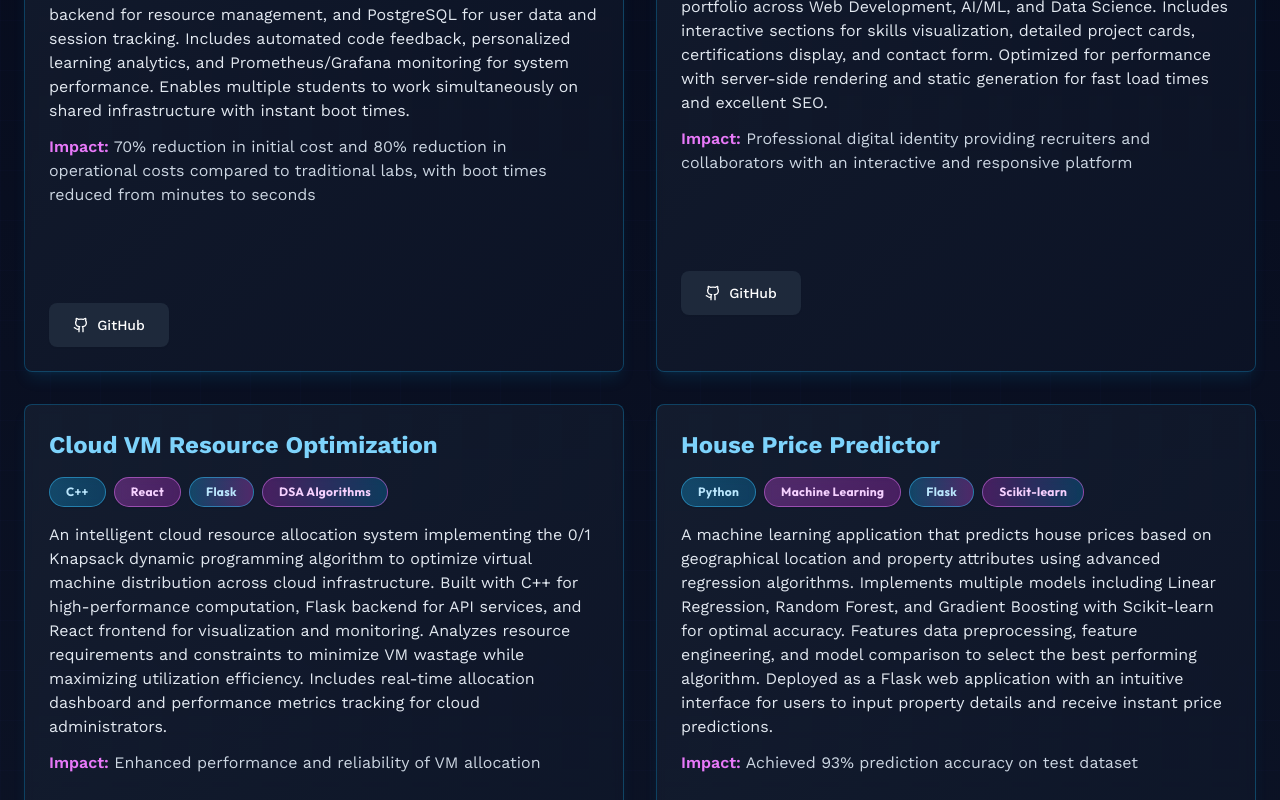
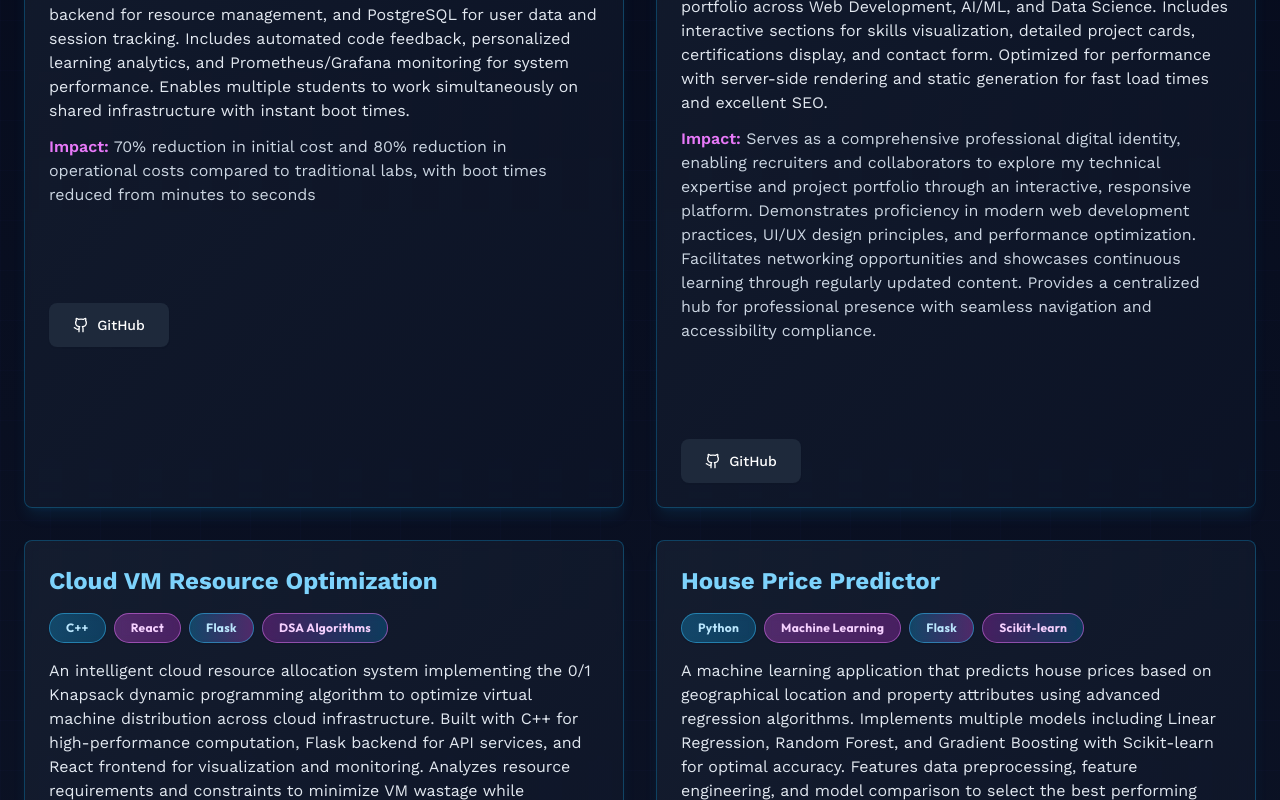
Before and after one commit to AMAN6921/My-Portfolio-Website, a Next.js app: page / in a window 1280 px wide. Shown: the part 2680-3480 px from the top of the page. Built offline with nearby package versions, Linux system fonts and the light colour scheme; no server answers.

Commit message:
Expand Portfolio Website impact to 4 lines for better detail

```diff
--- a/data/projects.ts
+++ b/data/projects.ts
@@ -34,7 +34,7 @@ export const projects: Project[] = [
     tech: ['Next.js', 'TypeScript', 'Tailwind CSS', 'Vercel'],
     duration: 'June 2025 – Oct 2025',
     description: 'A modern, responsive personal portfolio website built with Next.js 16 and TypeScript, featuring smooth animations powered by Framer Motion and elegant styling with Tailwind CSS. Showcases technical skills, professional experience, academic achievements, and project portfolio across Web Development, AI/ML, and Data Science. Includes interactive sections for skills visualization, detailed project cards, certifications display, and contact form. Optimized for performance with server-side rendering and static generation for fast load times and excellent SEO.',
-    impact: 'Professional digital identity providing recruiters and collaborators with an interactive and responsive platform',
+    impact: 'Serves as a comprehensive professional digital identity, enabling recruiters and collaborators to explore my technical expertise and project portfolio through an interactive, responsive platform. Demonstrates proficiency in modern web development practices, UI/UX design principles, and performance optimization. Facilitates networking opportunities and showcases continuous learning through regularly updated content. Provides a centralized hub for professional presence with seamless navigation and accessibility compliance.',
     githubLink: 'https://github.com/AMAN6921/My-Portfolio-Website',
   },
   {
```
